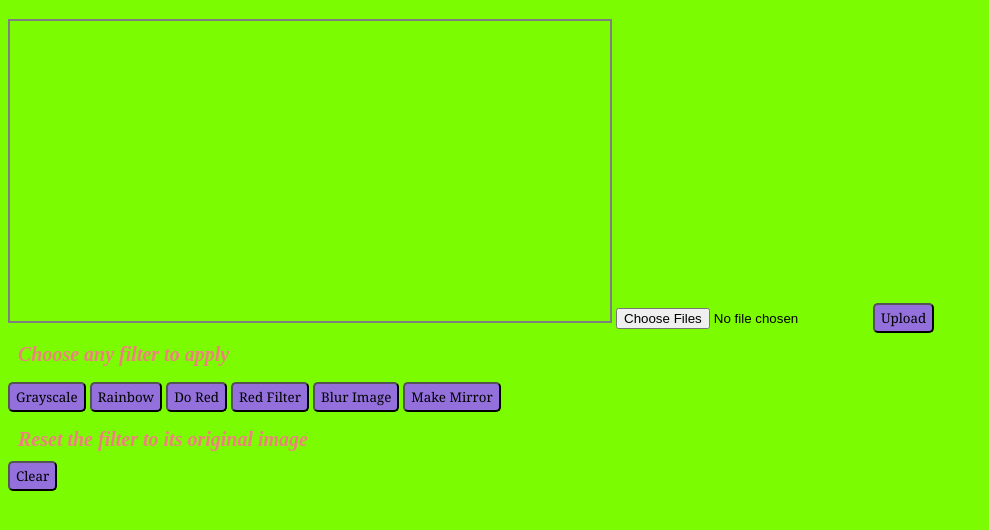
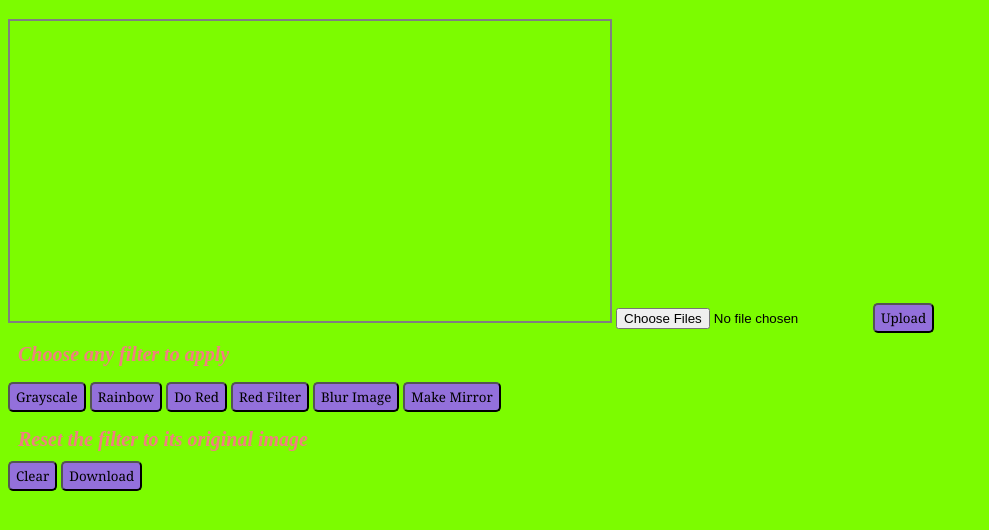
Before and after one commit to vicky-patel7/imagefilters.github.io, a plain HTML site: page index.html in a window 1280 px wide. Shown: the part 128-658 px from the top of the page, without its empty margins (0-989 px from the left). Drawn offline with Linux system fonts and the light colour scheme.

Commit message:
added download button

```diff
--- a/index.html
+++ b/index.html
@@ -283,6 +283,21 @@
             imgcanvas = document.getElementById("can");
             image.drawTo(imgcanvas);
         }
+        function downloadImage(){
+            // get canvas data
+            var canvas = document.getElementById('can');
+            var image = canvas.toDataURL();
+
+            // create temporary link
+            var tmpLink = document.createElement( 'a' );
+            tmpLink.download = 'image.png'; // set the name of the download file
+            tmpLink.href = image;
+
+            // temporarily add link to body and initiate the download
+            document.body.appendChild( tmpLink );
+            tmpLink.click();
+            document.body.removeChild( tmpLink );
+        }
     </script>
 
     <title>Mini Projects</title>
@@ -310,6 +325,7 @@
         Reset the filter to its original image
     </h3>
     <input class="button" type="button" value="Clear" onclick="Claearfilter()">
+    <input class="button" type="button" value="Download" onclick="downloadImage()">
     </p>
 </body>
 
```
